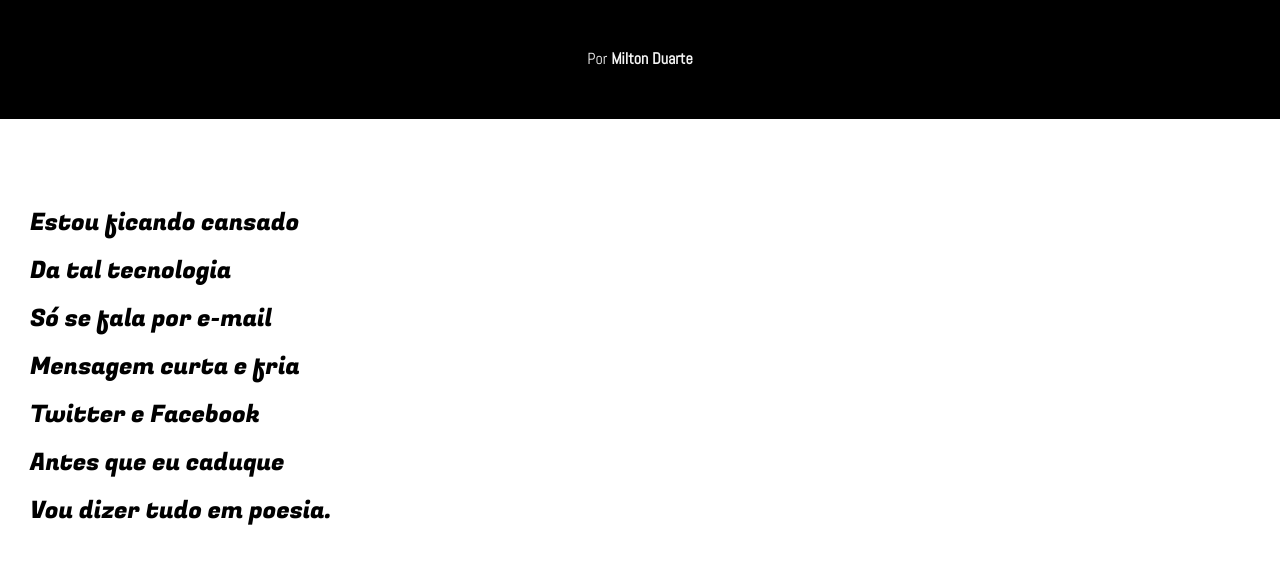
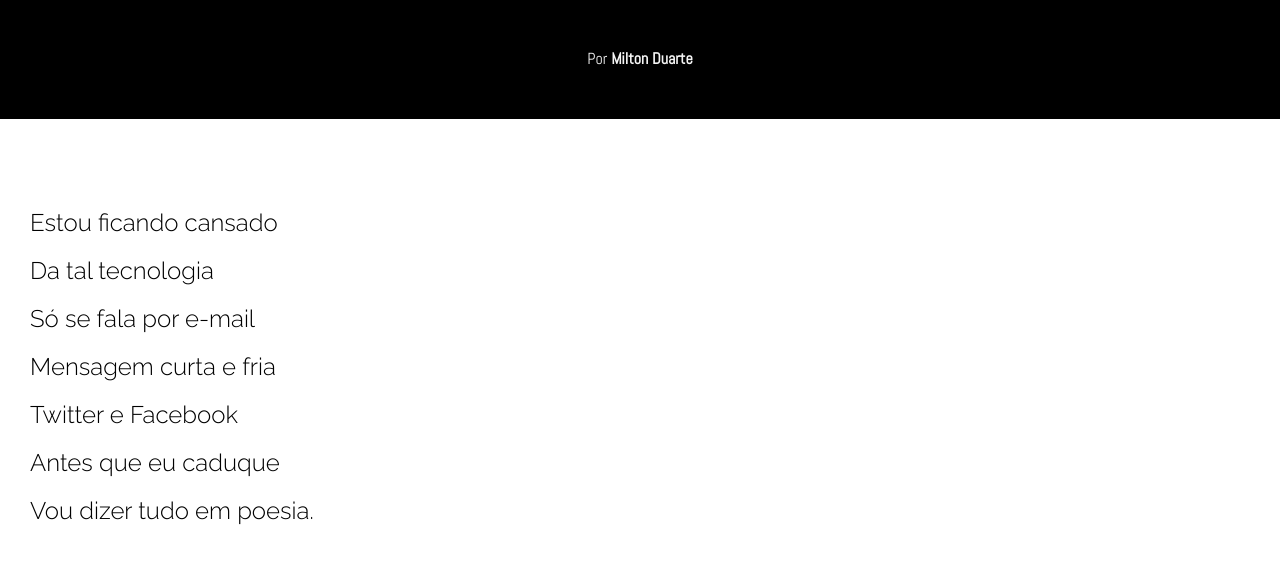
Before and after one commit to EliasFMartins/projeto-img-paralax, a plain HTML site: page index.html in a window 1280 px wide. Shown: the part 215-800 px from the top of the page. Drawn offline with Linux system fonts and the light colour scheme; a web font is replaced by a local one.

Commit message:
atualização de fonte

```diff
--- a/index.html
+++ b/index.html
@@ -6,6 +6,9 @@
   <meta name="viewport" content="width=device-width, initial-scale=1.0">
   <title>Document</title>
   <link rel="stylesheet" href="style.css">
+  <link rel="preconnect" href="https://fonts.googleapis.com">
+<link rel="preconnect" href="https://fonts.gstatic.com" crossorigin>
+<link href="https://fonts.googleapis.com/css2?family=Raleway:wght@300&display=swap" rel="stylesheet">
 </head>
 <body>
   <header>
--- a/style.css
+++ b/style.css
@@ -68,6 +68,7 @@ section{
   padding-left: 30px;
   /* afastar o texto da borda  */
   font-size: 1.5em;
+  font-family: 'Raleway', sans-serif;;
 }
 section.normal {
   /* todas sections da classe normal vão obter essa configuração */
```
